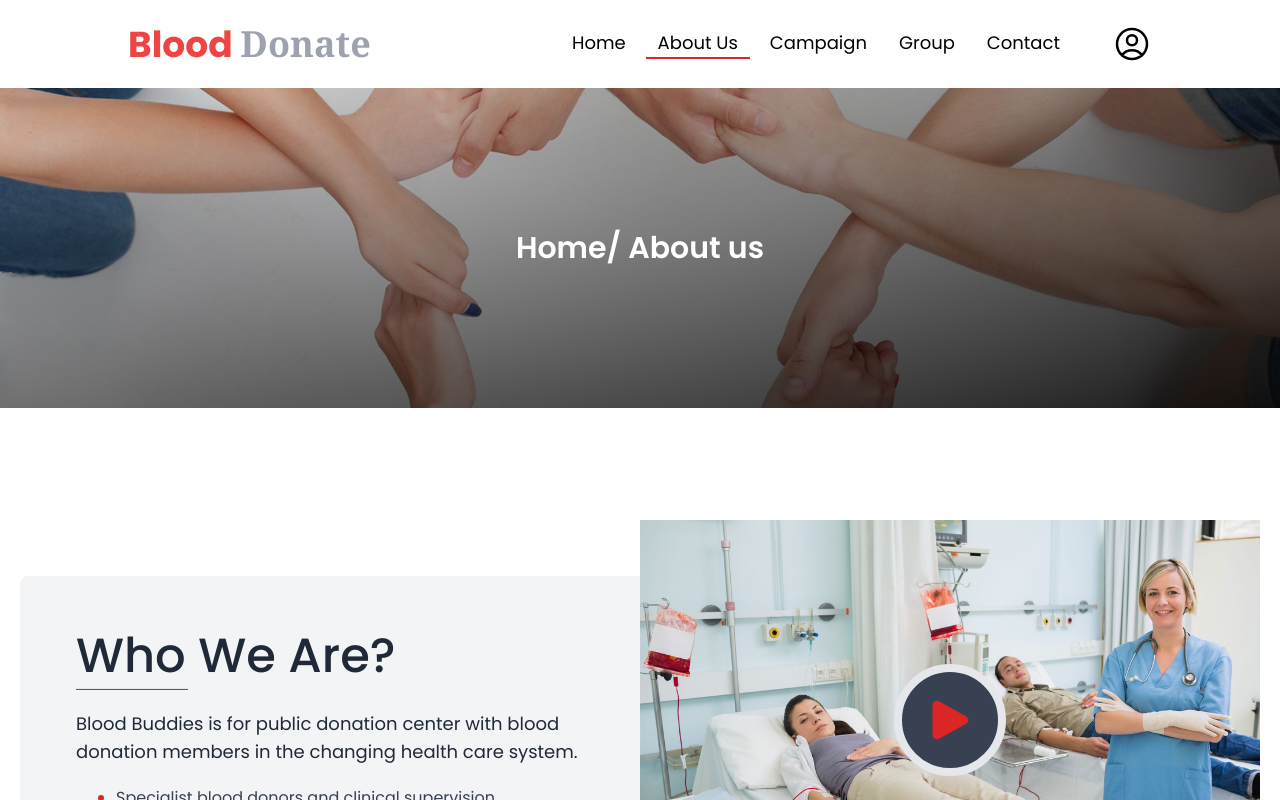
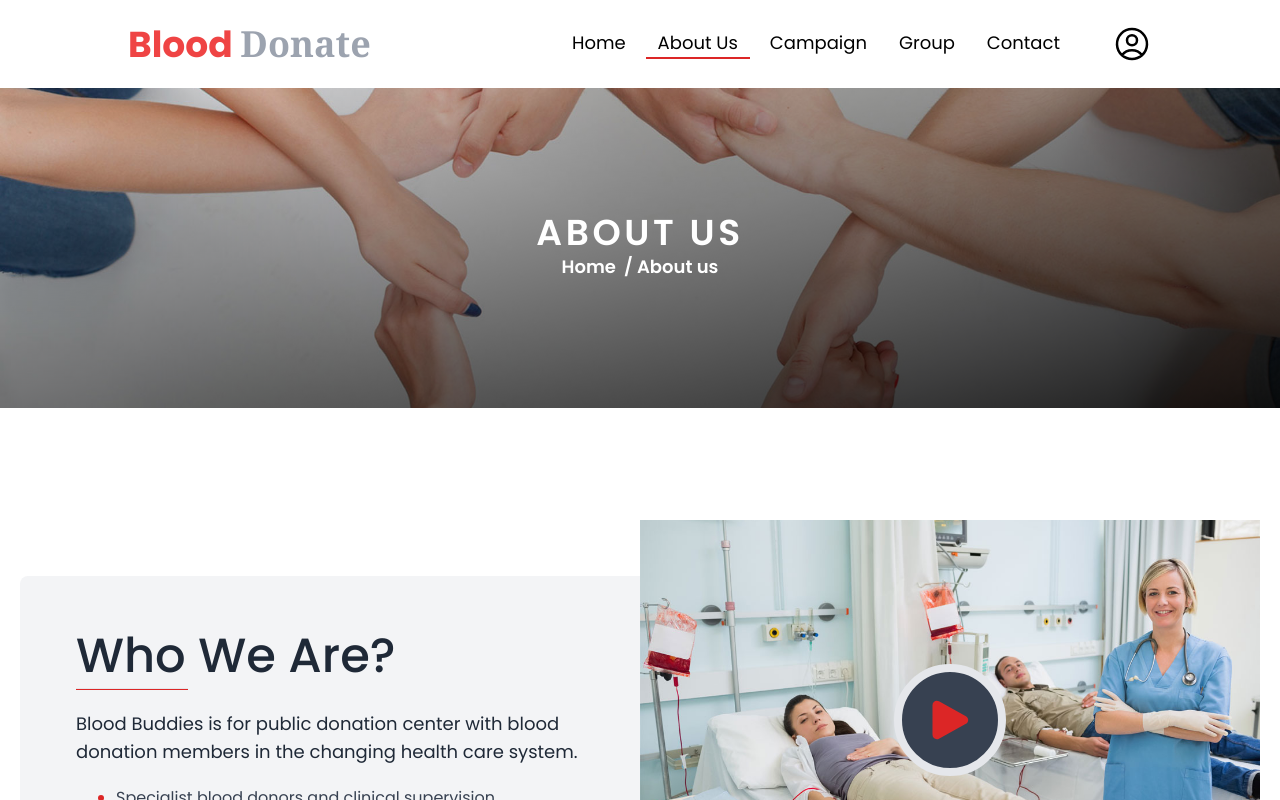
Before and after one commit to miraz66/dream_touch_blood, a React (Vite) app: page /About in a window 1280 px wide. Shown: the top 800 px of the page. Built offline with nearby package versions, Linux system fonts and the light colour scheme.

Commit message:
aboutDetails

```diff
--- a/src/components/HomeCard.jsx
+++ b/src/components/HomeCard.jsx
@@ -7,7 +7,7 @@ function HomeCard() {
         <h4 className="text-white font-serif text-sm md:text-lg lg:text-xl xl:text-2xl">
           Donate blood save life !
         </h4>
-        <h1 className="pt-3 pb-10 text-2xl md:text-4xl xl:text-6xl font-Poppins text-white uppercase font-semibold leading-tight zoom-in">
+        <h1 className="pt-3 pb-10 text-2xl md:text-4xl xl:text-6xl font-Poppins text-white uppercase font-semibold tracking-wide">
           Your blood <br />
           can bring smile <br />
           in other person face
@@ -16,13 +16,13 @@ function HomeCard() {
           <Button
             name={"Donate Now"}
             css={
-              "bg-red-600 hover:bg-gray-600 ease-out duration-300 mr-1 md:mr-5 text-sm md:text-lg text-gray-200 py-2 md:py-3 px-4 md:px-5 uppercase font-semibold font-serif"
+              "bg-red-600 hover:bg-gray-600 ease-out duration-300 mr-1 md:mr-5 text-sm md:text-lg text-gray-200 py-2 md:py-3 px-4 md:px-5 uppercase font-semibold"
             }
           />
           <Button
             name={"Call: 123-009-123-113"}
             css={
-              "bg-gray-600 hover:bg-gray-900 ease-out duration-300 py-2 md:py-3 px-4 md:px-5 text-sm md:text-lg text-white uppercase font-serif"
+              "bg-gray-600 hover:bg-gray-900 ease-out duration-300 py-2 md:py-3 px-4 md:px-5 text-sm md:text-lg text-white uppercase"
             }
           />
         </div>
--- a/src/pages/About.jsx
+++ b/src/pages/About.jsx
@@ -10,14 +10,19 @@ function About() {
 
         {/* ----About Home---- */}
         <div className="h-80 bg-no-repeat bg-center bg-cover bg-[linear-gradient(to_right_bottom,rgba(0,0,0,0.1),rgba(0,0,0,0.9)),url('assets/header-bg.jpg')]">
-          <div className="max-w-7xl mx-auto h-full text-3xl font-semibold text-white flex justify-center items-center">
-            <a
-              className="hover:border-b hover:border-red-600 ease-in-out duration-300"
-              href="/"
-            >
-              Home
-            </a>
-            <h2>/ About us</h2>
+          <div className="max-w-7xl mx-auto h-full text-white flex flex-col justify-center items-center">
+            <h2 className="text-4xl font-semibold uppercase tracking-widest">
+              About us
+            </h2>
+            <div className="flex gap-2 text-lg font-semibold">
+              <a
+                className="after:content-[' '] after:bg-red-500 after:m-auto after:block after:w-0 after:h-[2px] after:ease-in after:duration-300 after:hover:w-full cursor-pointer"
+                href="/"
+              >
+                Home
+              </a>
+              <h2> / About us</h2>
+            </div>
           </div>
         </div>
 
```
